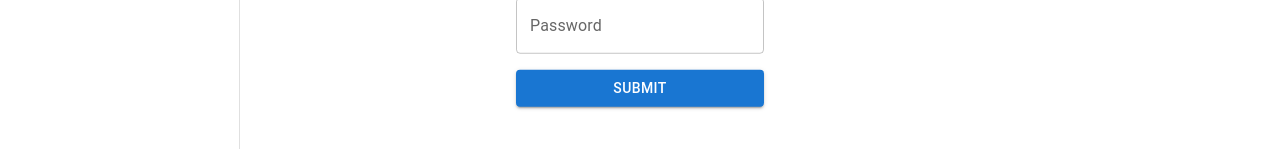
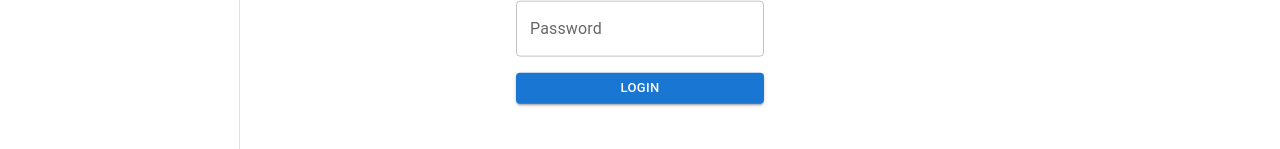
Before and after one commit to Gopi2301/stackoverflow-clone-retry, a React (Vite) app in the folder client/: page /user/login in a window 1280 px wide. Shown: the part 399-548 px from the top of the page. Built offline with nearby package versions, Linux system fonts and the light colour scheme.

Commit message:
loading function

```diff
--- a/client/package.json
+++ b/client/package.json
@@ -13,7 +13,8 @@
     "@emotion/react": "^11.11.1",
     "@emotion/styled": "^11.11.0",
     "@mui/icons-material": "^5.14.3",
-    "@mui/material": "^5.14.5",
+    "@mui/lab": "^5.0.0-alpha.142",
+    "@mui/material": "^5.14.7",
     "@mui/system": "^5.14.5",
     "axios": "^1.5.0",
     "dotenv": "^16.3.1",
--- a/client/src/pages/Login.jsx
+++ b/client/src/pages/Login.jsx
@@ -8,7 +8,7 @@ import '../styles/pages/--login.scss'
 import { useNavigate } from 'react-router-dom';
 import SideBar from '../component/SideBar';
 import { API } from '../global';
-
+import LoadingButton from '@mui/lab/LoadingButton';
 
 const Login = () => {
     const navigate = useNavigate()
@@ -21,22 +21,25 @@ const Login = () => {
     const handleMouseDownPassword = (event) => {
         event.preventDefault();
     };
+    const [loading, setLoading] = useState(false);
+    const handleLogin = async () => {
+        setLoading(true)
+        try {
 
-    const handleLogin = async () => {
-        try {
             const response = await axios.post(`${API}/user/login`, {
                 email,
                 password
             }
             )
+
             setAPI_data(response.data);
             console.log(response.data);
-            // localStorage.setItem('token', JSON.stringify(response.data.token))
             localStorage.setItem('token', (response.data.token))
             localStorage.setItem('name', JSON.stringify(response.data.existingUser.name))
             localStorage.setItem('email', JSON.stringify(response.data.existingUser.email))
             navigate('/question/list')
         } catch (error) {
+            setLoading(false)
             setFormState('error')
         }
 
@@ -79,8 +82,18 @@ const Login = () => {
                     }
                     label="Password"
                 />
-                <Button type="submit" color={formState == "success" ? "primary" : "error"} onClick={() => handleLogin()} className='form__submit' fullWidth component="div" variant="contained">{formState === "success" ? "Submit" : "Retry"}</Button>
-
+                <LoadingButton
+                    size="small"
+                    type="submit"
+                    className='form__submit'
+                    color={formState == "success" ? "primary" : "error"}
+                    onClick={() => handleLogin()}
+                    loading={loading}
+                    loadingIndicator="Loading…"
+                    fullWidth component="div" variant="contained"
+                >
+                    {formState === "success" ? "Login" : "Retry"}
+                </LoadingButton>
             </Box>
         </>
     )
```
Also changed, not shown: 1 other file (tests, documents, lock files or other folders).
